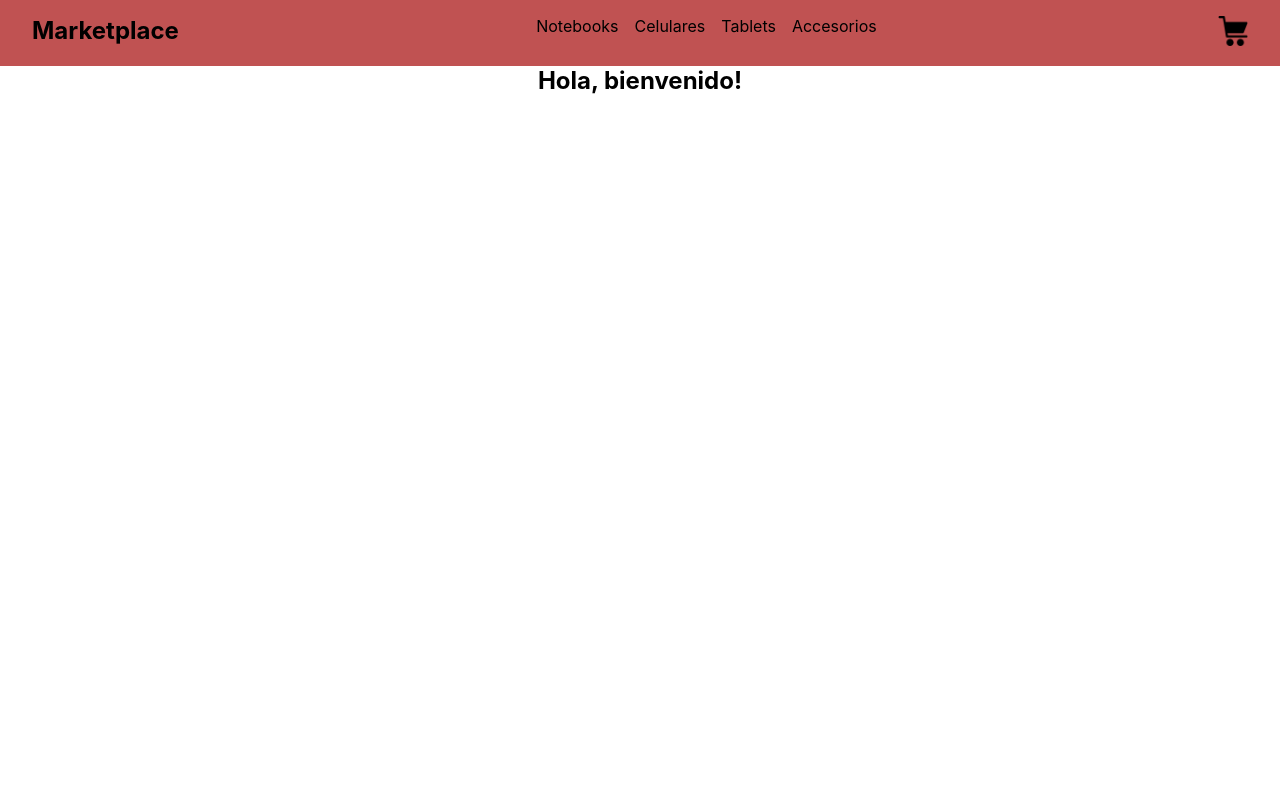
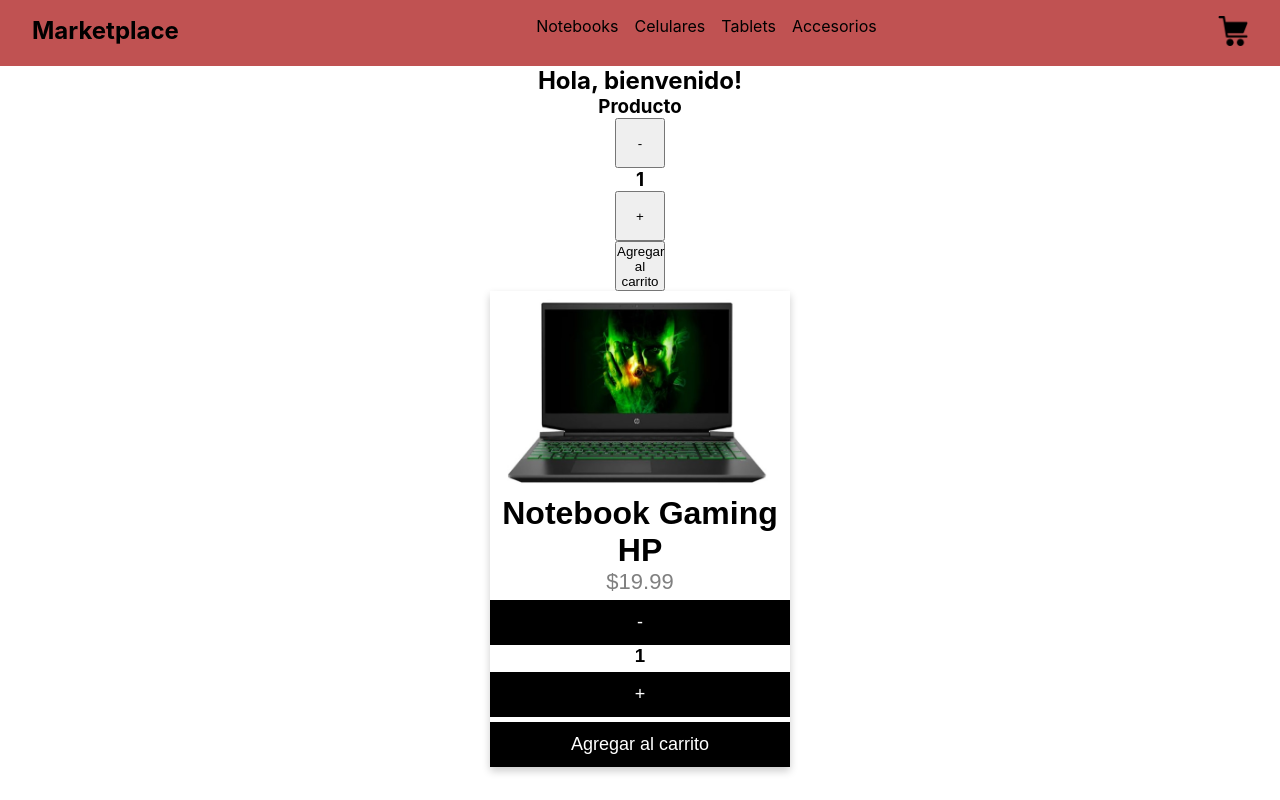
Before and after one commit to danilogama/app24925, a React (Create React App) app: page / in a window 1280 px wide. Built offline with nearby package versions, Linux system fonts and the light colour scheme.

Commit message:
agregando card

```diff
--- /dev/null
+++ b/src/components/ItemCount/ItemCount.css
@@ -0,0 +1,40 @@
+.item{
+    align-items: center;
+    justify-content: center;
+    text-align: center;
+}
+
+.item button{
+    height: 50px;
+    width: 50px;
+}
+
+.card {
+    box-shadow: 0 4px 8px 0 rgba(0, 0, 0, 0.2);
+    max-width: 300px;
+    margin: auto;
+    text-align: center;
+    font-family: arial;
+  }
+
+  .price {
+    color: grey;
+    font-size: 22px;
+  }
+
+  .card button {
+    border: none;
+    outline: 0;
+    padding: 12px;
+    color: white;
+    background-color: #000;
+    text-align: center;
+    cursor: pointer;
+    width: 100%;
+    font-size: 18px;
+    margin-top: 5px;
+  }
+
+  .card button:hover {
+    opacity: 0.7;
+  }
--- /dev/null
+++ b/src/components/ItemCount/ItemCount.js
@@ -0,0 +1,60 @@
+import { useState, useEffect } from 'react'
+import './ItemCount.css';
+
+const ItemCount = ({ stock, initial,  onAdd }) => {
+    const [count, setCount] = useState(0)
+
+
+    useEffect(() => {
+        setCount(initial)
+
+        return () => {
+            setCount(0)
+        }
+    }, [])
+
+    const increment = () => {
+
+        if(count < stock){
+            setCount(count + 1)
+        }else{
+            console.log('No hay stock')
+        }
+    }
+
+    const decrement = () => {
+        if(count > initial) {
+            setCount(count - 1)
+        }
+
+    }
+
+    return(
+        <>
+        <div className='item'>
+
+            <h3>Producto</h3>
+
+            <button onClick={decrement}>-</button>
+            <h3>{count}</h3>
+            <button onClick={increment}>+</button>
+            <h3></h3>
+            <button onClick={()=>onAdd(count)}>Agregar al carrito</button>
+        </div>
+
+        <div class="card">
+            <img src="/images/ntbkLenovo.jpg" alt="ntbkLenovo"  height="200px"/>
+            <h1>Notebook Gaming HP</h1>
+
+            <p class="price">$19.99</p>
+            <button onClick={decrement}>-</button>
+            <h3>{count}</h3>
+            <button onClick={increment}>+</button>
+            <p><button onClick={()=>onAdd(count)}>Agregar al carrito</button></p>
+        </div>
+        </>
+
+    )
+}
+
+export default ItemCount
--- a/src/components/ItemListContainer/ItemListContainer.js
+++ b/src/components/ItemListContainer/ItemListContainer.js
@@ -1,9 +1,16 @@
 import './ItemListContainer.css';
+import ItemCount from '../ItemCount/ItemCount';
 
 const ItemListContainer = (props) =>{
+
+    const addProduct = (count) =>{
+        console.log('Cantidad de productos: ' + count )
+    }
     return (
-        <h2>{props.greeting}</h2>
-        )
+        <><h2>{props.greeting}</h2>
+        <ItemCount stock={5} initial={1} onAdd={addProduct}/>
+        </>
+    )
   }
 
   export default ItemListContainer
```
Also changed, not shown: public/Images/ntbkLenovo.jpg (added).
